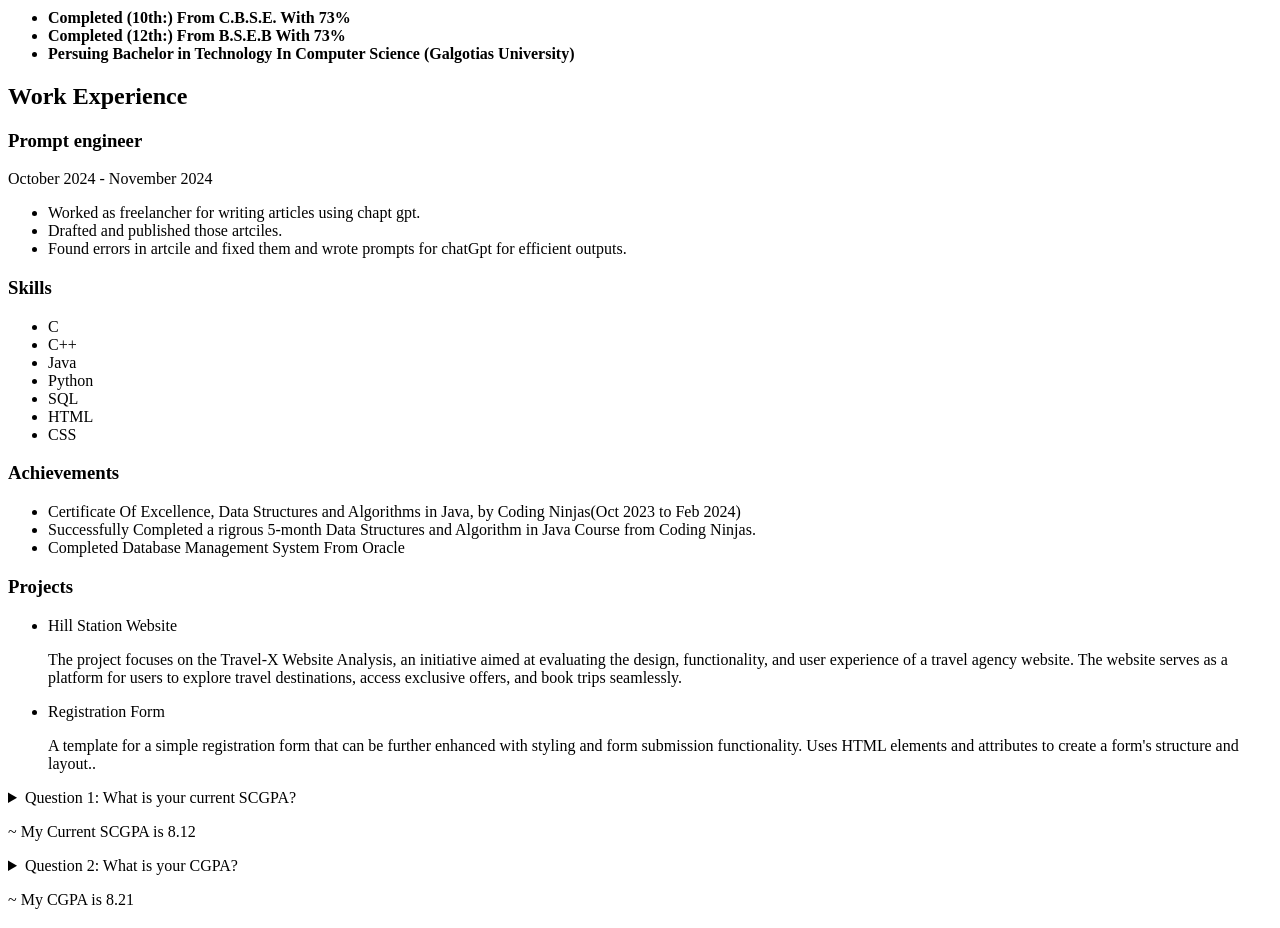
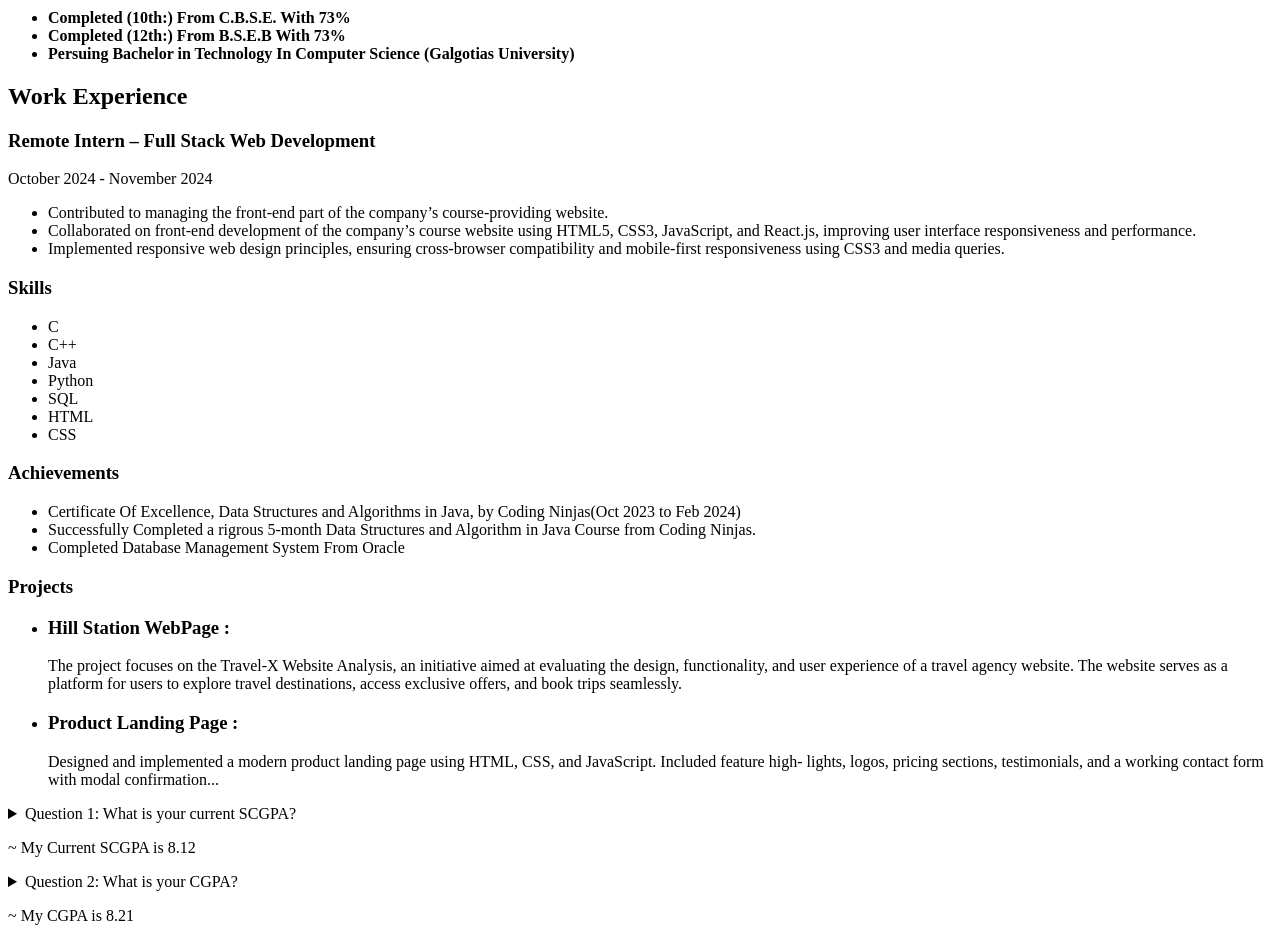
Before and after one commit to muktamani07/My_Resume, a plain HTML site: page index.html in a window 1280 px wide. Shown: the part 380-1308 px from the top of the page. Drawn offline with Linux system fonts and the light colour scheme.

Commit message:
first commit

```diff
--- a/index.html
+++ b/index.html
@@ -43,18 +43,18 @@
         <section>
             <h2>Work Experience</h2>
             <h3>
-                Prompt engineer
+                Remote Intern – Full Stack Web Development
             </h3>
             <p>October 2024 - November 2024</p>
             <ul>
                 <li>
-                    Worked as freelancher for writing articles using chapt gpt.
+                    Contributed to managing the front-end part of the company’s course-providing website.
                 </li>
                 <li>
-                    Drafted and published those artciles.
+                    Collaborated on front-end development of the company’s course website using HTML5, CSS3, JavaScript, and React.js, improving user interface responsiveness and performance.
                 </li>
                 <li>
-                    Found errors in artcile and fixed them and wrote prompts for chatGpt for efficient outputs.
+                 Implemented responsive web design principles, ensuring cross-browser compatibility and mobile-first responsiveness using CSS3 and media queries.
                 </li>
             </ul>
         </section>
@@ -84,14 +84,14 @@
         <section>
             <h3>Projects</h3>
             <ul>
-                <li>Hill Station Website</li>
+                <li><h3>Hill Station WebPage :</h3></li>
                 <p>The project focuses on the Travel-X Website Analysis, an initiative aimed at evaluating the design, functionality, and
                     user experience of a travel agency website. The website serves as a platform for users to explore travel
                     destinations, access exclusive offers, and book trips seamlessly.</p>
 
-                    <li>Registration Form</li>
-                    <p>A template for a simple registration form that can be further enhanced with styling and form submission
-                        functionality. Uses HTML elements and attributes to create a form's structure and layout..</p>
+                    <li><h3>Product Landing Page :</h3></li>
+                    <p>Designed and implemented a modern product landing page using HTML, CSS, and JavaScript. Included feature high-
+lights, logos, pricing sections, testimonials, and a working contact form with modal confirmation...</p>
 
 
             </ul>
```
